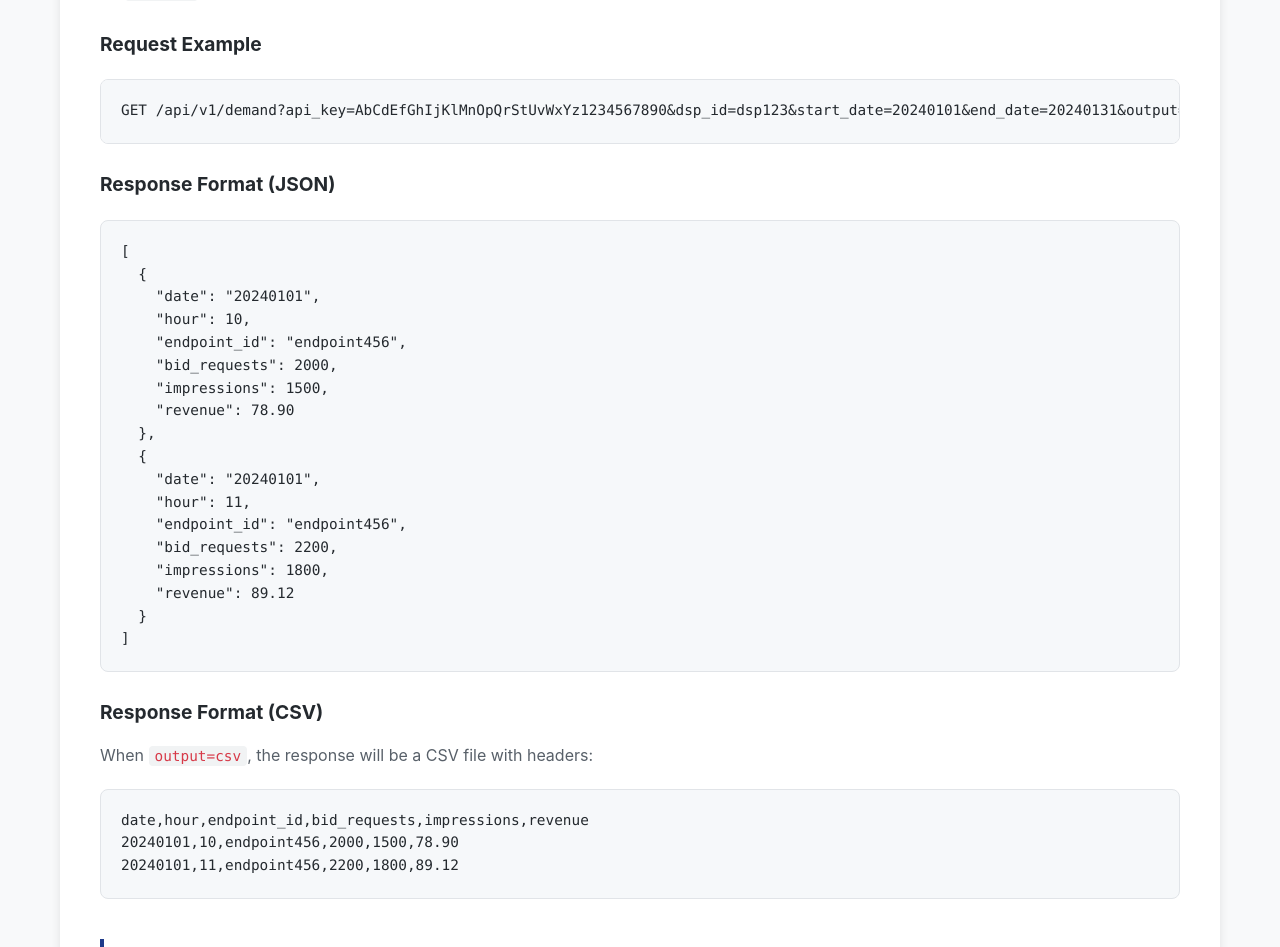
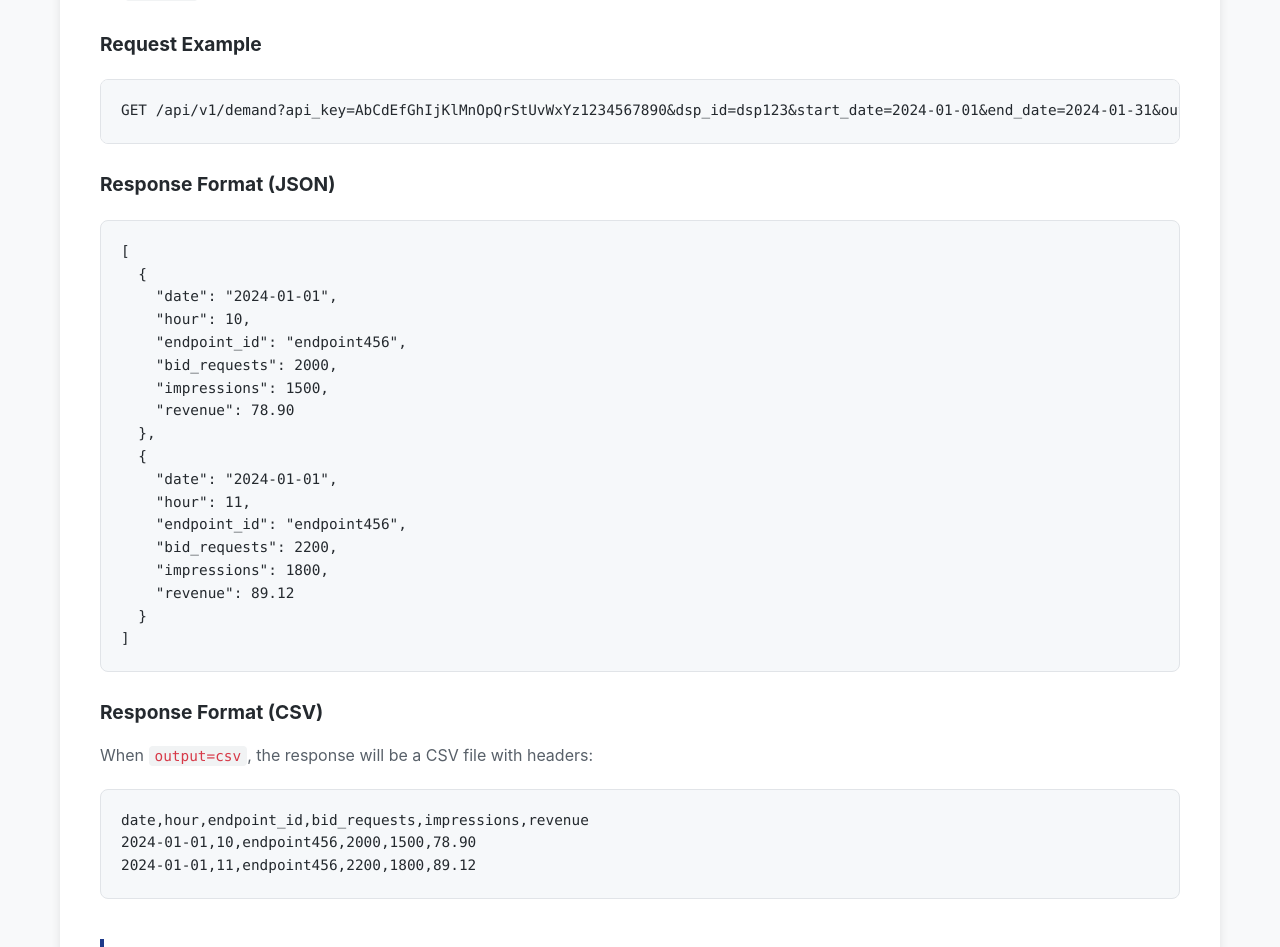
Before and after one commit to smart-exchange-ai-digital/public-api-docs, a Jekyll site: the page built from docs/api-specification.md, in a window 1280 px wide and 1400 px high, scrolled down 3676 px. Shown: the part 158-1105 px from the top of the window. Built offline with Jekyll 4.4.1, drawn with Linux system fonts in a browser that asks for light colours; some of the changed text lies outside the part shown.

Commit message:
updated date format to YYYY-MM-DD

````diff
--- a/docs/api-specification.md
+++ b/docs/api-specification.md
@@ -40,8 +40,8 @@ Retrieves supply partner reporting data with flexible filtering and output forma
 | :---- | :---- | :---- | :---- | :---- |
 | `api_key` | String | Yes | API Key |  |
 | `ssp_id` | String | Yes | Supply Partner ID in RiseMediaTech Platform |  |
-| `start_date` | String | Yes | Start Date in YYYYMMDD | `20240101` |
-| `end_date` | String | Yes | End Date in YYYYMMDD | `20240131` |
+| `start_date` | String | Yes | Start Date in YYYY-MM-DD | `2024-01-01` |
+| `end_date` | String | Yes | End Date in YYYY-MM-DD | `2024-01-31` |
 | `output` | String | Yes | Output format (`json` or `csv`) | `json` |
 | `site_id` | String | No | Filter by specific site ID(s) | `site123` |
 | `dimensions` | String | Yes | Comma-separated dimensions | `date,hour,site_id` |
@@ -62,7 +62,7 @@ Retrieves supply partner reporting data with flexible filtering and output forma
 #### **Request Example**
 
 ```http
-GET /api/v1/supply?api_key=AbCdEfGhIjKlMnOpQrStUvWxYz1234567890&ssp_id=ssp123&start_date=20240101&end_date=20240131&output=json&dimensions=date,hour,site_id&metrics=ad_requests,impressions,revenue&site_id=site123
+GET /api/v1/supply?api_key=AbCdEfGhIjKlMnOpQrStUvWxYz1234567890&ssp_id=ssp123&start_date=2024-01-01&end_date=2024-01-31&output=json&dimensions=date,hour,site_id&metrics=ad_requests,impressions,revenue&site_id=site123
 ```
 
 #### **Response Format (JSON)**
@@ -70,7 +70,7 @@ GET /api/v1/supply?api_key=AbCdEfGhIjKlMnOpQrStUvWxYz1234567890&ssp_id=ssp123&st
 ```json
 [
   {
-    "date": "20240101",
+    "date": "2024-01-01",
     "hour": 10,
     "site_id": "site123",
     "ad_requests": 1500,
@@ -78,7 +78,7 @@ GET /api/v1/supply?api_key=AbCdEfGhIjKlMnOpQrStUvWxYz1234567890&ssp_id=ssp123&st
     "revenue": 45.67
   },
   {
-    "date": "20240101",
+    "date": "2024-01-01",
     "hour": 11,
     "site_id": "site123",
     "ad_requests": 1800,
@@ -94,8 +94,8 @@ When `output=csv`, the response will be a CSV file with headers:
 
 ```csv
 date,hour,site_id,ad_requests,impressions,revenue
-20240101,10,site123,1500,1200,45.67
-20240101,11,site123,1800,1500,52.34
+2024-01-01,10,site123,1500,1200,45.67
+2024-01-01,11,site123,1800,1500,52.34
 ```
 
 ## **Demand Partner API**
@@ -112,8 +112,8 @@ Retrieves demand partner reporting data with flexible filtering and output forma
 | :---- | :---- | :---- | :---- | :---- |
 | `api_key` | String | Yes | API Key |  |
 | `dsp_id` | String | Yes | Demand Partner ID in RiseMediaTech Platform |  |
-| `start_date` | String | Yes | Start Date in YYYYMMDD | `20240101` |
-| `end_date` | String | Yes | End Date in YYYYMMDD | `20240131` |
+| `start_date` | String | Yes | Start Date in YYYY-MM-DD | `2024-01-01` |
+| `end_date` | String | Yes | End Date in YYYY-MM-DD | `2024-01-31` |
 | `output` | String | Yes | Output format (`json` or `csv`) | `json` |
 | `endpoint_id` | String | No | Filter by specific endpoint ID | `123` |
 | `dimensions` | String | Yes | Comma-separated dimensions | `date,hour,endpoint_id` |
@@ -134,7 +134,7 @@ Retrieves demand partner reporting data with flexible filtering and output forma
 #### **Request Example**
 
 ```http
-GET /api/v1/demand?api_key=AbCdEfGhIjKlMnOpQrStUvWxYz1234567890&dsp_id=dsp123&start_date=20240101&end_date=20240131&output=json&dimensions=date,hour,endpoint_id&metrics=bid_requests,impressions,revenue&endpoint_id=endpoint456
+GET /api/v1/demand?api_key=AbCdEfGhIjKlMnOpQrStUvWxYz1234567890&dsp_id=dsp123&start_date=2024-01-01&end_date=2024-01-31&output=json&dimensions=date,hour,endpoint_id&metrics=bid_requests,impressions,revenue&endpoint_id=endpoint456
 ```
 
 #### **Response Format (JSON)**
@@ -142,7 +142,7 @@ GET /api/v1/demand?api_key=AbCdEfGhIjKlMnOpQrStUvWxYz1234567890&dsp_id=dsp123&st
 ```json
 [
   {
-    "date": "20240101",
+    "date": "2024-01-01",
     "hour": 10,
     "endpoint_id": "endpoint456",
     "bid_requests": 2000,
@@ -150,7 +150,7 @@ GET /api/v1/demand?api_key=AbCdEfGhIjKlMnOpQrStUvWxYz1234567890&dsp_id=dsp123&st
     "revenue": 78.90
   },
   {
-    "date": "20240101",
+    "date": "2024-01-01",
     "hour": 11,
     "endpoint_id": "endpoint456",
     "bid_requests": 2200,
@@ -166,8 +166,8 @@ When `output=csv`, the response will be a CSV file with headers:
 
 ```csv
 date,hour,endpoint_id,bid_requests,impressions,revenue
-20240101,10,endpoint456,2000,1500,78.90
-20240101,11,endpoint456,2200,1800,89.12
+2024-01-01,10,endpoint456,2000,1500,78.90
+2024-01-01,11,endpoint456,2200,1800,89.12
 ```
 
 ## **Error Handling**
````
Also changed, not shown: other parts of docs/api-specification.md (+3 -3 lines).
